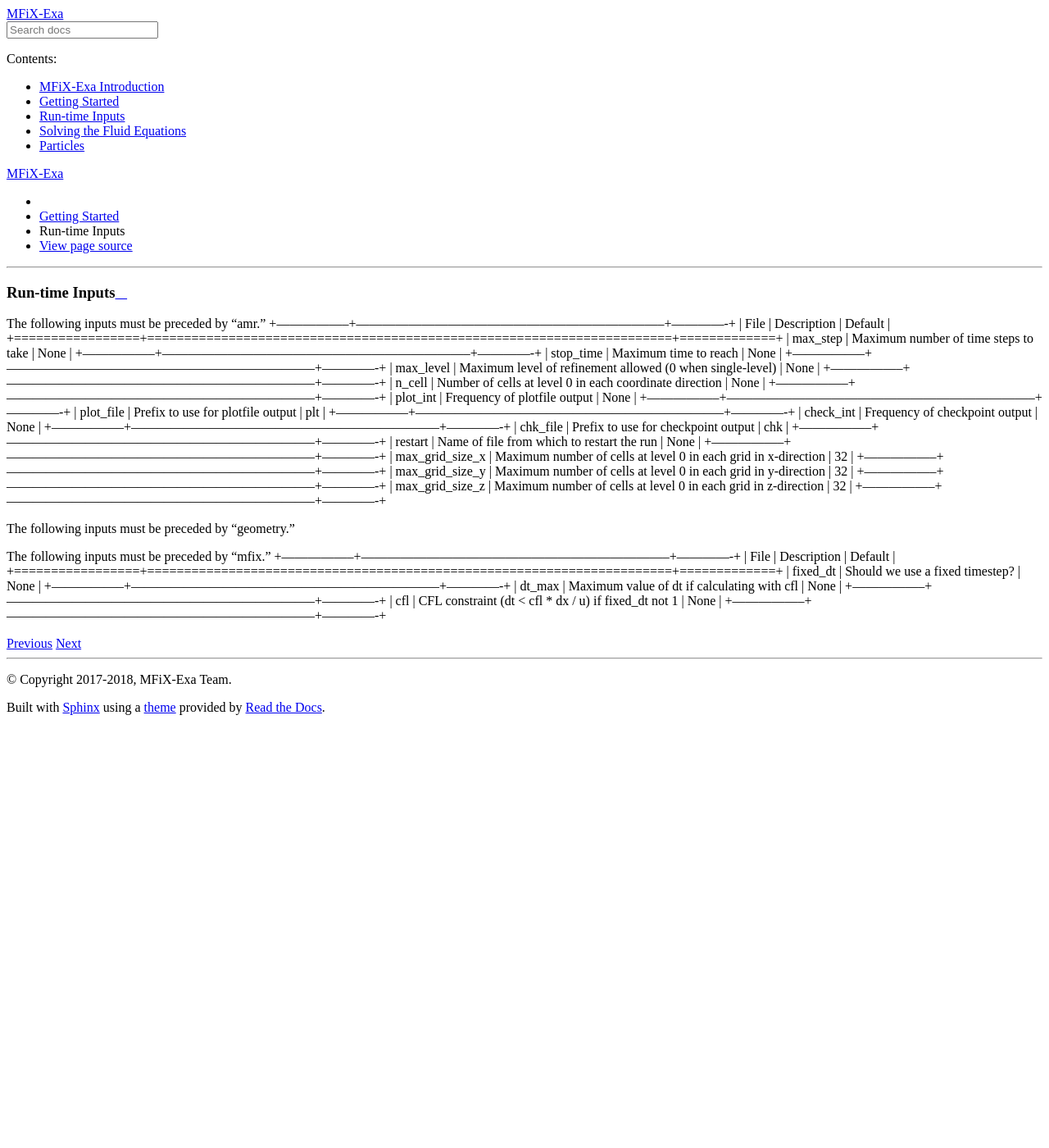
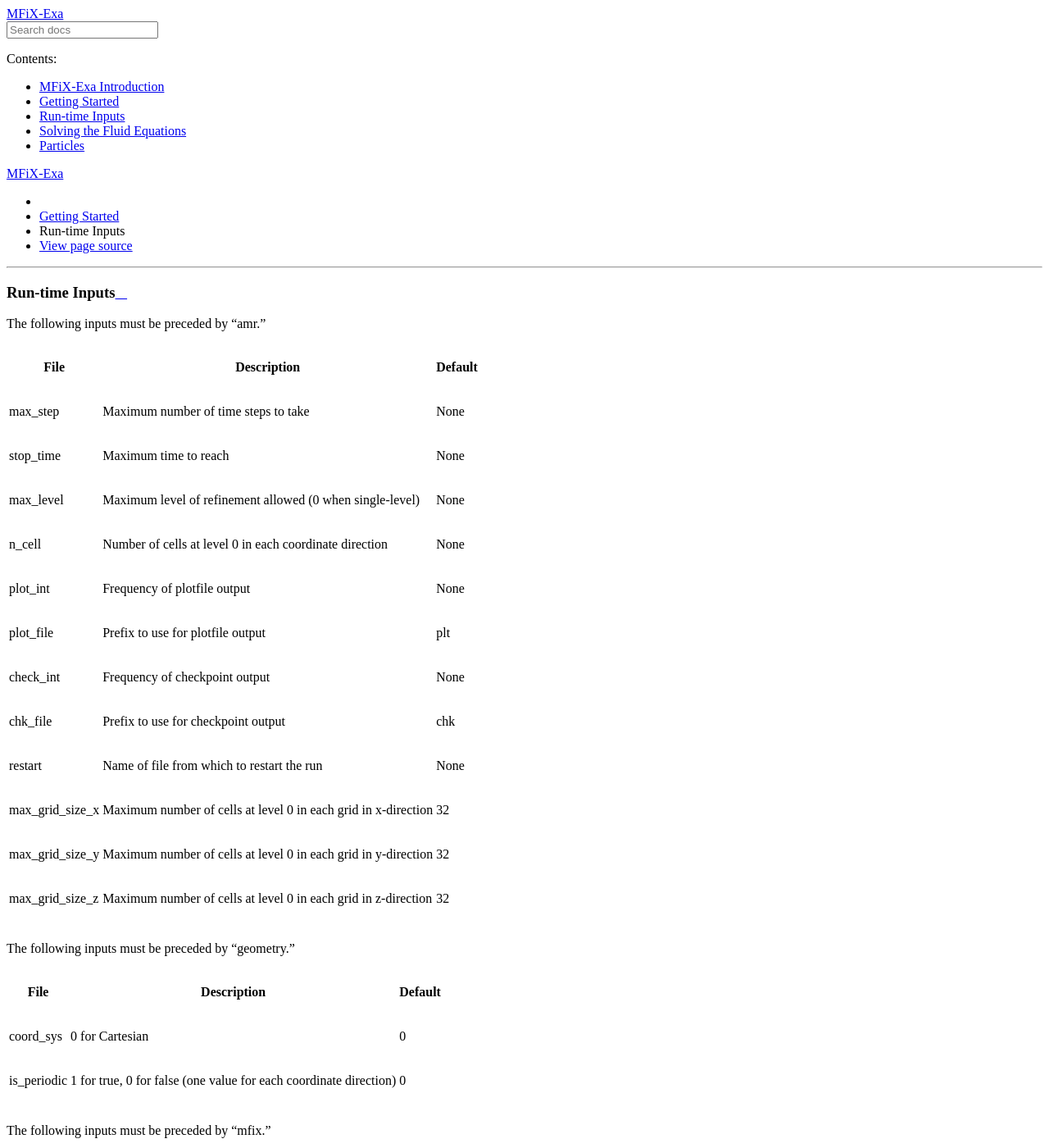
Before and after one commit to mwm126/MFIX-Exa, a Sphinx documentation site: the page built from docs/source/Inputs.rst, in a window 1280 px wide and 1400 px high. Shown: the whole window at 82% size. Built offline with Sphinx 7.4.7 and the Read the Docs theme 2.0.0, drawn with Linux system fonts in a browser that asks for light colours; some of the changed text lies outside the part shown.

Commit message:
Formatting

```diff
--- a/docs/source/Inputs.rst
+++ b/docs/source/Inputs.rst
@@ -1,9 +1,10 @@
 .. _Chap:Inputs:
 
 Run-time Inputs
-==================
+===============
 
 The following inputs must be preceded by "amr."
+
 +-----------------+-----------------------------------------------------------------------+-------------+
 | File            | Description                                                           |   Default   |
 +=================+=======================================================================+=============+
@@ -37,14 +38,15 @@
 
 +-----------------+-----------------------------------------------------------------------+-------------+
 | File            | Description                                                           |   Default   |
-+=================+=========================================================================+=============+
-| coord_sys       | 0 for Cartesian                                                       |     0     |
++=================+=======================================================================+=============+
+| coord_sys       | 0 for Cartesian                                                       |     0       |
 +-----------------+-----------------------------------------------------------------------+-------------+
-| is_periodic     | 1 for true, 0 for false (one value for each coordinate direction)     |     0     |
+| is_periodic     | 1 for true, 0 for false (one value for each coordinate direction)     |     0       |
 +-----------------+-----------------------------------------------------------------------+-------------+
 
 
 The following inputs must be preceded by "mfix."
+
 +-----------------+-----------------------------------------------------------------------+-------------+
 | File            | Description                                                           |   Default   |
 +=================+=======================================================================+=============+
```
